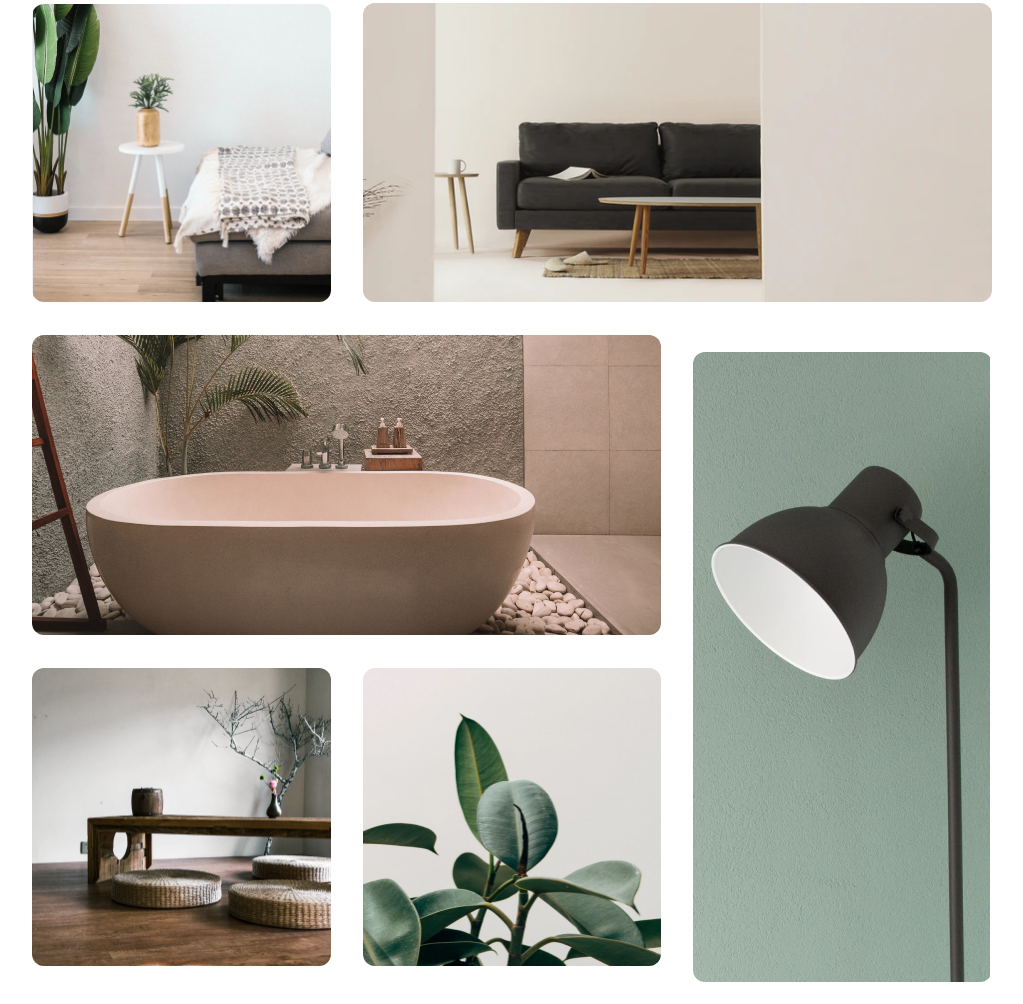
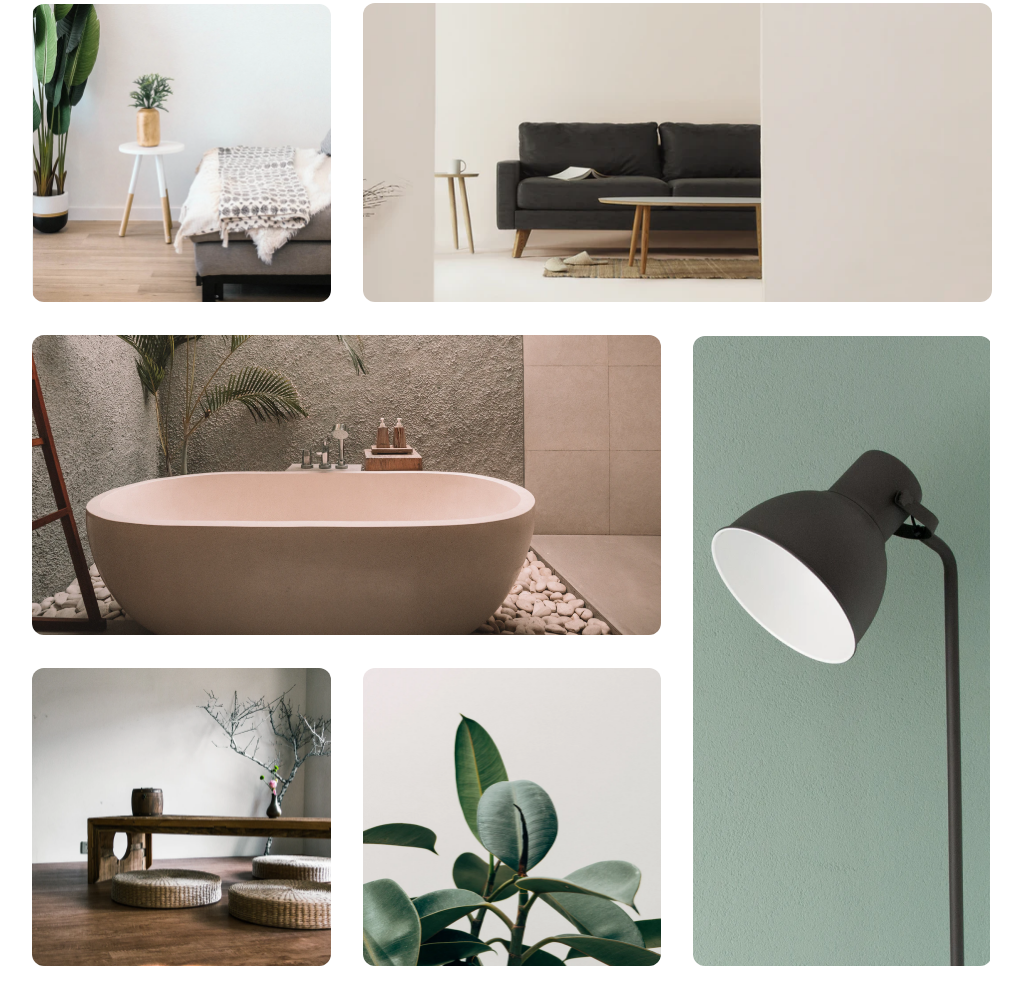
Before and after one commit to MrZuXii/my-gallery-devchallenges.io, a website: page index.html in a window 1280 px wide. Shown: the part 416-1420 px from the top of the page, without its empty margins (128-1151 px from the left). Drawn offline with Linux system fonts and the light colour scheme.

Commit message:
Fix grid column

```diff
--- a/index.html
+++ b/index.html
@@ -92,7 +92,7 @@
           alt="Photo of bathtub"
         />
       </figure>
-      <figure class="rounded overflow-hidden row-span-3 group">
+      <figure class="rounded overflow-hidden row-[2/4] col-start-3 group">
         <img
           class="bg-cover group-hover:scale-105 transition-all duration-500"
           src="img/photo_4.png"
```
Also changed, not shown: dist/output.css.
